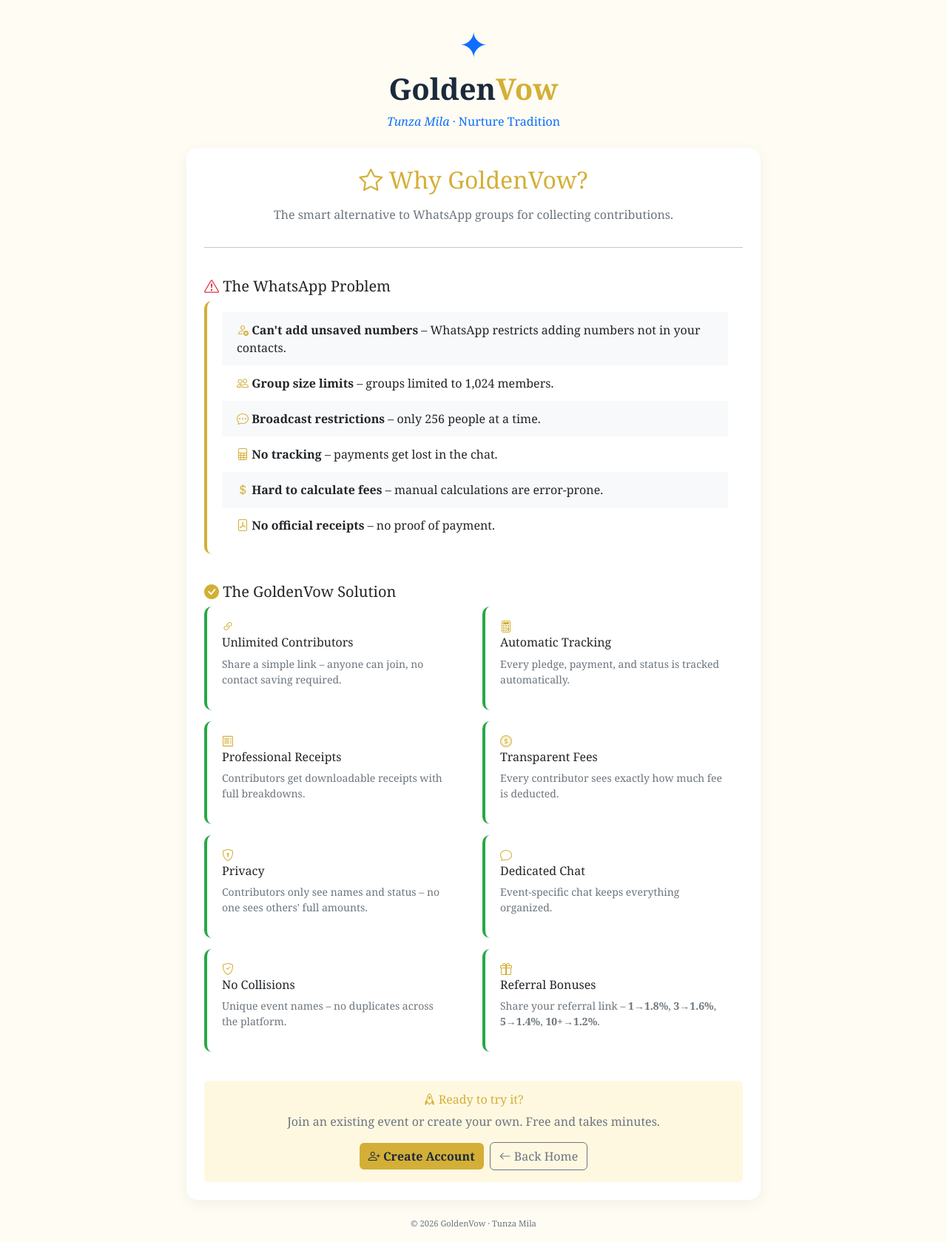
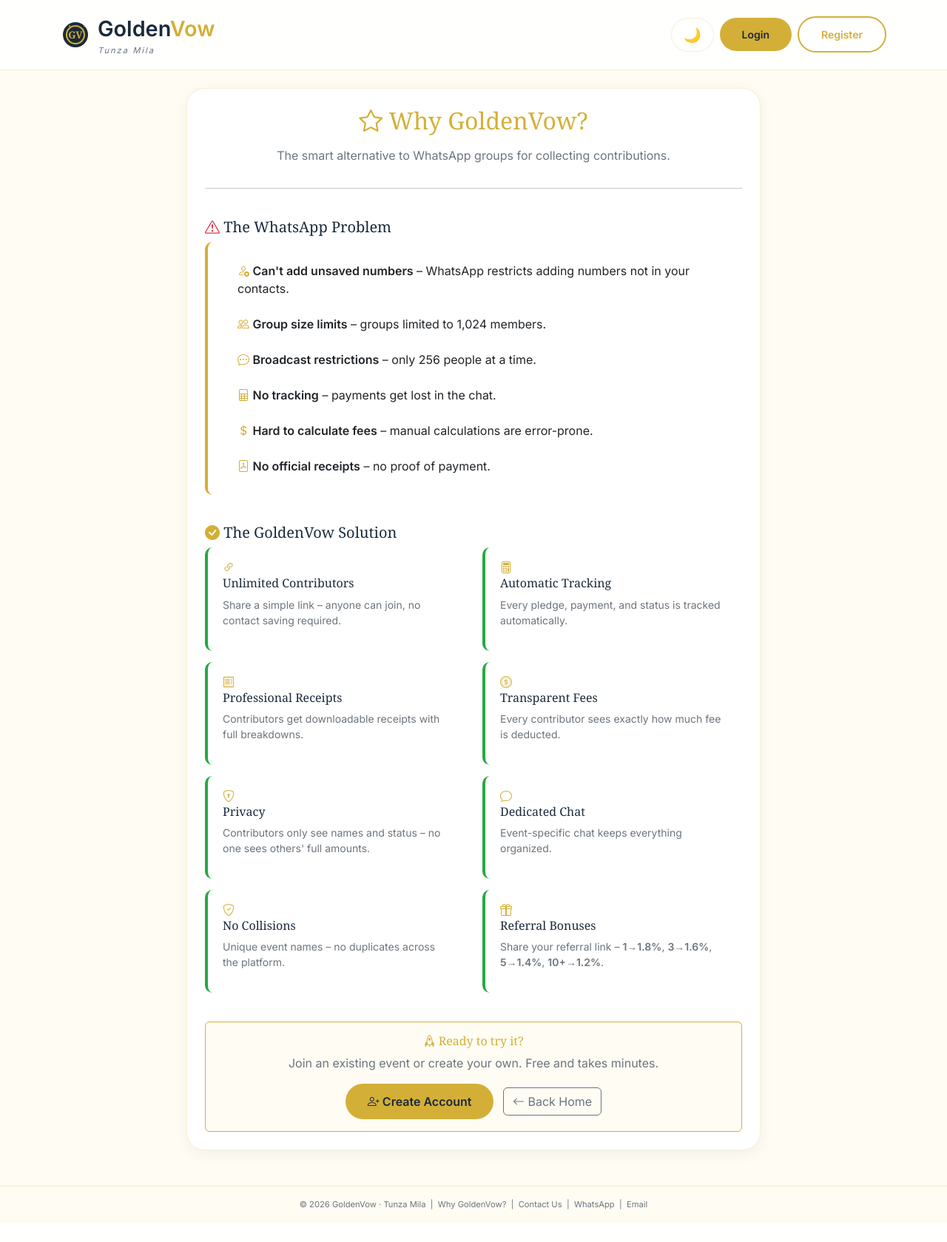
Before and after one commit to mafiayeng/Dowry-app, a Flask app: page /about in a window 1280 px wide. Shown: the whole page at 74% size. After the commit the page ends 1635 px from the top, so only its background shows below. Run offline with Flask 3, Linux system fonts and the light colour scheme; some web fonts are replaced.

Commit message:
Update about.html

```diff
--- a/templates/about.html
+++ b/templates/about.html
@@ -1,42 +1,25 @@
-<!DOCTYPE html>
-<html>
-<head><title>Why GoldenVow</title>
-<meta charset="UTF-8">
-<meta name="viewport" content="width=device-width, initial-scale=1.0">
-<link href="https://cdn.jsdelivr.net/npm/bootstrap@5.2.3/dist/css/bootstrap.min.css" rel="stylesheet">
-<link rel="stylesheet" href="https://cdn.jsdelivr.net/npm/bootstrap-icons@1.11.3/font/bootstrap-icons.min.css">
-<style>
-body { background: #FEFCF3; font-family: 'Georgia', serif; }
-.golden { color: #D4AF37; }
-.logo-text { font-size: 2.5rem; font-weight: bold; color: #1A2A3A; }
-.logo-text span { color: #D4AF37; }
-.card { border: none; box-shadow: 0 5px 20px rgba(0,0,0,0.05); border-radius: 15px; }
-.btn-gold { background: #D4AF37; border: none; color: #1A2A3A; font-weight: bold; }
-.btn-gold:hover { background: #C5A02E; color: #1A2A3A; }
-.feature-card { border-left: 4px solid #D4AF37; background: white; padding: 15px 20px; border-radius: 10px; margin-bottom: 15px; }
-.bg-soft-gold { background: #fff8e1; }
-.list-group-item { border: none; padding: 12px 20px; }
-.list-group-item:nth-child(odd) { background: #f8f9fa; }
-.list-group-item i { color: #D4AF37; width: 24px; }
-</style>
-</head>
-<body>
-<div class="container mt-4" style="max-width:800px;">
-    <div class="text-center mb-4"><a href="/" class="text-decoration-none"><div style="font-size:3rem;">✦</div><h1 class="logo-text">Golden<span>Vow</span></h1><p class="subtitle"><em>Tunza Mila</em> · Nurture Tradition</p></a></div>
+{% extends "base.html" %}
+{% block title %}Why GoldenVow{% endblock %}
+{% block content %}
+<div class="container" style="max-width:800px;">
     <div class="card p-4 mb-4">
         <h2 class="text-center golden mb-3"><i class="bi bi-star"></i> Why GoldenVow?</h2>
-        <p class="text-center text-muted">The smart alternative to WhatsApp groups for collecting contributions.</p><hr>
+        <p class="text-center text-muted">The smart alternative to WhatsApp groups for collecting contributions.</p>
+        <hr>
         <h5 class="mt-4"><i class="bi bi-exclamation-triangle text-danger"></i> The WhatsApp Problem</h5>
-        <div class="feature-card"><ul class="list-group list-group-flush">
+        <div class="feature-card">
+            <ul class="list-group list-group-flush">
                 <li class="list-group-item"><i class="bi bi-person-x"></i> <strong>Can't add unsaved numbers</strong> – WhatsApp restricts adding numbers not in your contacts.</li>
                 <li class="list-group-item"><i class="bi bi-people"></i> <strong>Group size limits</strong> – groups limited to 1,024 members.</li>
                 <li class="list-group-item"><i class="bi bi-chat-dots"></i> <strong>Broadcast restrictions</strong> – only 256 people at a time.</li>
                 <li class="list-group-item"><i class="bi bi-file-spreadsheet"></i> <strong>No tracking</strong> – payments get lost in the chat.</li>
                 <li class="list-group-item"><i class="bi bi-currency-dollar"></i> <strong>Hard to calculate fees</strong> – manual calculations are error-prone.</li>
                 <li class="list-group-item"><i class="bi bi-file-pdf"></i> <strong>No official receipts</strong> – no proof of payment.</li>
-        </ul></div>
+            </ul>
+        </div>
         <h5 class="mt-4"><i class="bi bi-check-circle-fill golden"></i> The GoldenVow Solution</h5>
-        <div class="row"><div class="col-md-6"><div class="feature-card" style="border-left-color:#28a745;"><i class="bi bi-link-45deg golden"></i><h6>Unlimited Contributors</h6><p class="text-muted small">Share a simple link – anyone can join, no contact saving required.</p></div></div>
+        <div class="row">
+            <div class="col-md-6"><div class="feature-card" style="border-left-color:#28a745;"><i class="bi bi-link-45deg golden"></i><h6>Unlimited Contributors</h6><p class="text-muted small">Share a simple link – anyone can join, no contact saving required.</p></div></div>
             <div class="col-md-6"><div class="feature-card" style="border-left-color:#28a745;"><i class="bi bi-calculator golden"></i><h6>Automatic Tracking</h6><p class="text-muted small">Every pledge, payment, and status is tracked automatically.</p></div></div>
             <div class="col-md-6"><div class="feature-card" style="border-left-color:#28a745;"><i class="bi bi-receipt golden"></i><h6>Professional Receipts</h6><p class="text-muted small">Contributors get downloadable receipts with full breakdowns.</p></div></div>
             <div class="col-md-6"><div class="feature-card" style="border-left-color:#28a745;"><i class="bi bi-coin golden"></i><h6>Transparent Fees</h6><p class="text-muted small">Every contributor sees exactly how much fee is deducted.</p></div></div>
@@ -45,9 +28,18 @@ body { background: #FEFCF3; font-family: 'Georgia', serif; }
             <div class="col-md-6"><div class="feature-card" style="border-left-color:#28a745;"><i class="bi bi-shield-check golden"></i><h6>No Collisions</h6><p class="text-muted small">Unique event names – no duplicates across the platform.</p></div></div>
             <div class="col-md-6"><div class="feature-card" style="border-left-color:#28a745;"><i class="bi bi-gift golden"></i><h6>Referral Bonuses</h6><p class="text-muted small">Share your referral link – <strong>1→1.8%</strong>, <strong>3→1.6%</strong>, <strong>5→1.4%</strong>, <strong>10+→1.2%</strong>.</p></div></div>
         </div>
-        <div class="text-center mt-4 p-3 bg-soft-gold rounded"><h6 class="golden"><i class="bi bi-rocket"></i> Ready to try it?</h6><p class="text-muted">Join an existing event or create your own. Free and takes minutes.</p><a href="/register" class="btn btn-gold"><i class="bi bi-person-plus"></i> Create Account</a><a href="/" class="btn btn-outline-secondary ms-2"><i class="bi bi-arrow-left"></i> Back Home</a></div>
+        <div class="text-center mt-4 p-3 bg-soft-gold rounded">
+            <h6 class="golden"><i class="bi bi-rocket"></i> Ready to try it?</h6>
+            <p class="text-muted">Join an existing event or create your own. Free and takes minutes.</p>
+            <a href="/register" class="btn btn-gold"><i class="bi bi-person-plus"></i> Create Account</a>
+            <a href="/" class="btn btn-outline-secondary ms-2"><i class="bi bi-arrow-left"></i> Back Home</a>
         </div>
-    <p class="text-center text-muted mt-4" style="font-size:0.7rem;">© 2026 GoldenVow · Tunza Mila</p>
     </div>
-</body>
-</html>
+</div>
+<style>
+.feature-card { border-left: 4px solid var(--gold); background: var(--bg-card); padding: 15px 20px; border-radius: 10px; margin-bottom: 15px; }
+.list-group-item { background: transparent; border: none; padding: 12px 20px; }
+.list-group-item i { color: var(--gold); width: 24px; }
+.bg-soft-gold { background: var(--bg-primary); border: 1px solid var(--gold); }
+</style>
+{% endblock %}
```
Lines whose indentation alone changed are shown as unchanged.
